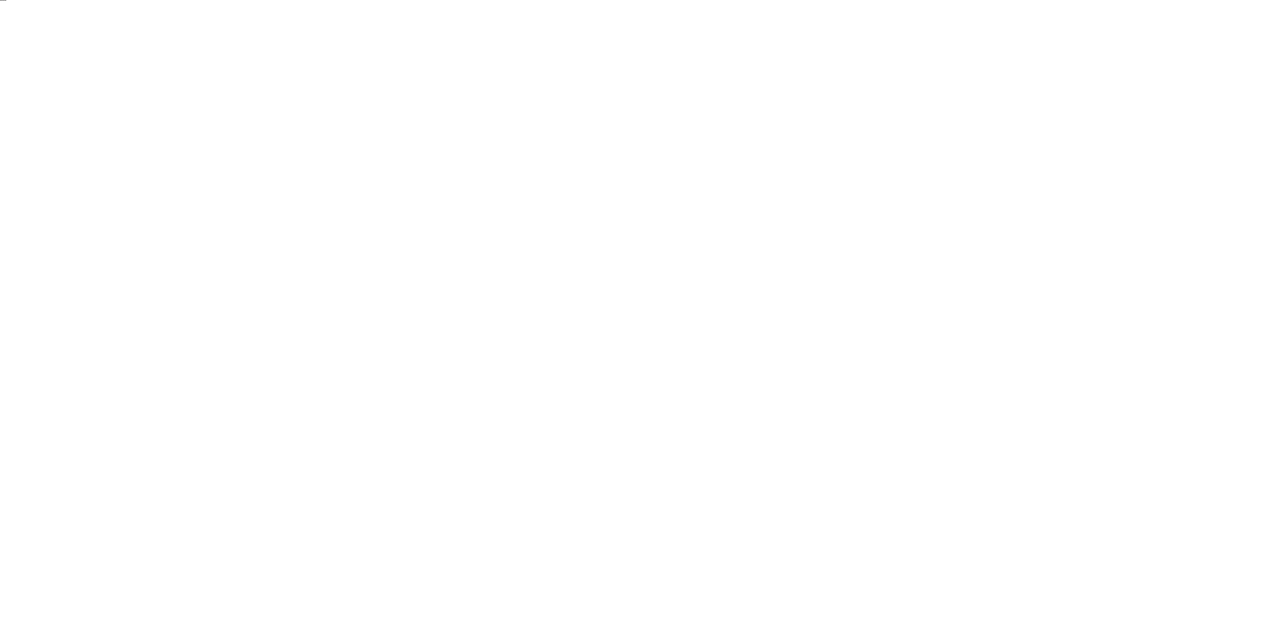
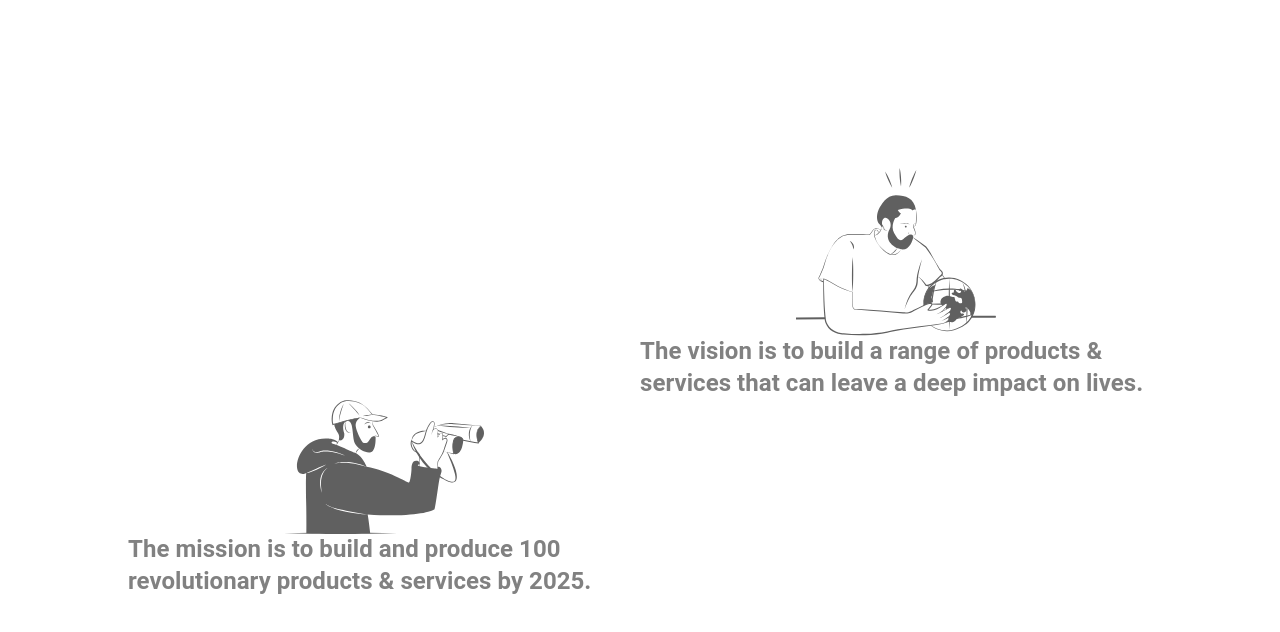
Before and after one commit to bwyx/g-intention, a Next.js app: page /home/slides/VisionMission in a window 1280 px wide. Shown: the top 632 px of the page. Built offline with nearby package versions, Linux system fonts and the light colour scheme.

Commit message:
Completed Vision & Mission Slide

```diff
--- a/src/pages/home/HomePage.js
+++ b/src/pages/home/HomePage.js
@@ -32,11 +32,11 @@ const HomePage = () => {
         className="mySwiper"
       >
       <SwiperSlide> <Overview/> </SwiperSlide>
-      {/* <SwiperSlide> <VisionMission/> </SwiperSlide>
+      <SwiperSlide> <VisionMission/> </SwiperSlide>
       <SwiperSlide> <Team/> </SwiperSlide>
       <SwiperSlide> <Milestones/> </SwiperSlide>
       <SwiperSlide> <Products/> </SwiperSlide>
-      <SwiperSlide> <TouchWithUs/> </SwiperSlide> */}
+      <SwiperSlide> <TouchWithUs/> </SwiperSlide>
     </Swiper>
     </>
     );
--- a/src/pages/home/slides/VisionMission.js
+++ b/src/pages/home/slides/VisionMission.js
@@ -1,7 +1,26 @@
+import Image from 'next/image';
+import VisionSvg from "../../../public/assets/vision.svg";
+import MissionSvg from "../../../public/assets/mission.svg";
+
 const VisionMission = () => {
     return (
         <>
-            VisionMission
+            <div className="vision_mission_container">
+                <div className="container">
+                    < div>
+                        <div className="right">
+                            <Image src={VisionSvg}/>
+                            <span> The vision is to build a range of products & services that can leave a deep impact on lives. </span>
+                        </div>
+                    </div >
+                    <div>
+                        <div className="left">
+                            <Image src={MissionSvg}/>
+                            <span> The mission is to build and produce 100 revolutionary products & services by 2025. </span>
+                        </div>
+                    </div>
+                </div>
+            </div>
         </>
      );
 }
--- a/src/styles/pages/home/home.scss
+++ b/src/styles/pages/home/home.scss
@@ -3,4 +3,5 @@
     height: 100vh;
     position: relative;
     background-color: var(--primary_color);
+    padding: 120rem;
 }
--- a/src/styles/pages/home/slides/overview.scss
+++ b/src/styles/pages/home/slides/overview.scss
@@ -6,7 +6,7 @@
     place-items: center;
 
     .container {
-        width: auto;
+        width: 80vw;
         height: auto;
         position: absolute;
         left: 50%;
--- a/src/styles/pages/home/slides/vision-mision.scss
+++ b/src/styles/pages/home/slides/vision-mision.scss
@@ -0,0 +1,51 @@
+.vision_mission_container {
+    width: 100vw;
+    height: 100vh;
+    position: relative;
+    display: grid;
+    place-items: center;
+
+    .container {
+        width: 80vw;
+        height: auto;
+        display: grid;
+        grid-template-columns: 1fr;
+        grid-template-rows: repeat(2, 1fr);
+        grid-column-gap: 0px;
+        grid-row-gap: 0px;
+
+        div {
+            width: 100%;
+            height: auto;
+            text-align: right;
+
+            .right {
+                float: right;
+            }
+
+            .left {
+                float: left;
+            }
+
+            div {
+                width: 50%;
+                display: grid;
+                place-items: center;
+
+                span {
+                    flex-grow: 0;
+                    font-family: Roboto;
+                    font-size: 24px;
+                    font-weight: bold;
+                    font-stretch: normal;
+                    font-style: normal;
+                    line-height: 1.33;
+                    letter-spacing: 0.05px;
+                    text-align: left;
+                    color: #818181;
+                }
+            }
+
+        }
+    }
+}
```
Also changed, not shown: src/public/assets/mission.svg (added), src/public/assets/vision.svg (added).
